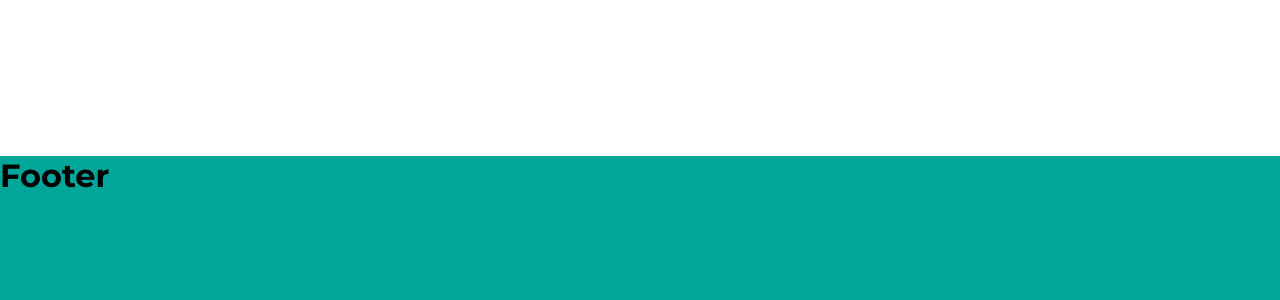
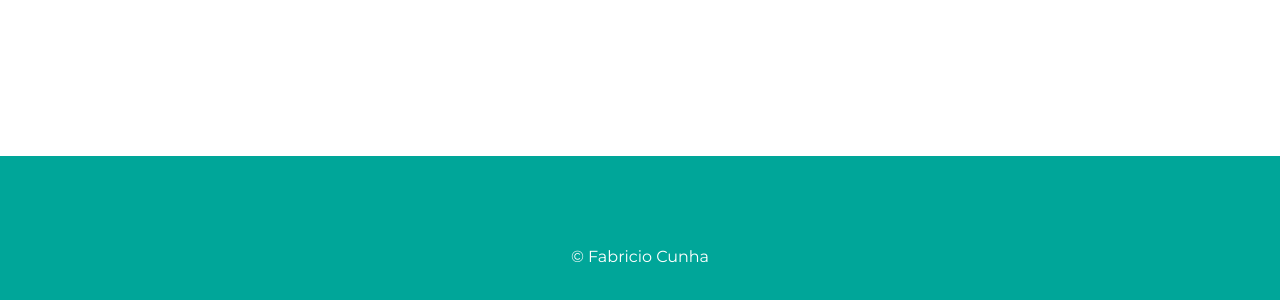
Before and after one commit to fabriciocunhauk/Projeto-chacara-colonia-malhada, a React (Create React App) app: page / in a window 1280 px wide. Shown: the part 3140-3440 px from the top of the page. Built offline with nearby package versions, Linux system fonts and the light colour scheme.

Commit message:
Footer link

```diff
--- a/src/components/footer.component/Footer.jsx
+++ b/src/components/footer.component/Footer.jsx
@@ -4,7 +4,7 @@ import { FooterContainer } from './footer.styles';
 const Footer = () => {
     return (
         <FooterContainer>
-            <h1>Footer</h1>
+            <a href="https://portfolio-amsqtnmph.vercel.app/" alt="copyright" rel="noopener noreferrer" target="_blank">© Fabricio Cunha</a>
         </FooterContainer>
     )
 }
--- a/src/components/footer.component/footer.styles.js
+++ b/src/components/footer.component/footer.styles.js
@@ -1,7 +1,14 @@
 import styled from 'styled-components';
 
 export const FooterContainer = styled.div`
+    display: flex;
+    align-items: center;
+    justify-content: center;
     width: 100vw;
     height: 200px;
     background: #00A699;
+
+    a {
+        color: white;
+    }
 `;
```
Also changed, not shown: 1 other file (tests, documents, lock files or other folders).
